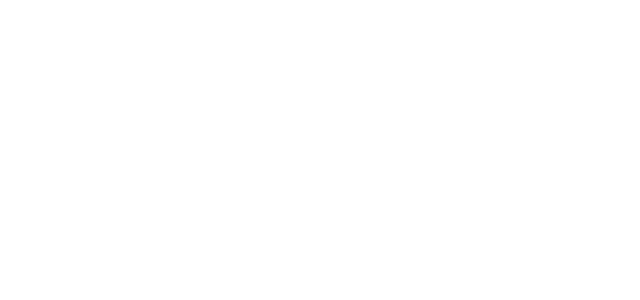
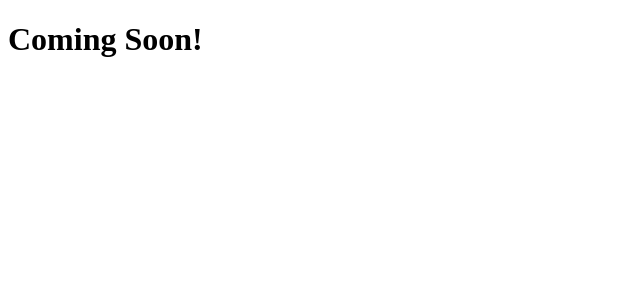
Before and after one commit to alexander-john/code-app, a React (Vite) app in the folder client/: page /topics/1/1/1 in a window 1280 px wide. Before the commit this address had no page. Shown: the top 300 px of the page, without its empty margins (0-640 px from the left). Built offline with nearby package versions, Linux system fonts and the light colour scheme.

Commit message:
feat: add ComingSoonPage component and update routing in App.jsx

```diff
--- a/client/src/App.jsx
+++ b/client/src/App.jsx
@@ -11,6 +11,7 @@
 import HomePage from './pages/HomePage';
 import SubtopicsPage from './pages/SubtopicsPage';
 import FeaturesPage from './pages/FeaturesPage';
+import ComingSoonPage from './pages/ComingSoonPage';
 
 function App() {
     return (
@@ -19,6 +20,7 @@
                 <Route path="/" element={<HomePage />} />
                 <Route path="/topics/:topicSlug" element={<SubtopicsPage />} />
                 <Route path="/topics/:topicSlug/:subtopicSlug" element={<FeaturesPage />} />
+                <Route path="/topics/:topicSlug/:subtopicSlug/:featureSlug" element={<ComingSoonPage />} />
             </Routes>
         </Router>
     );
--- /dev/null
+++ b/client/src/pages/ComingSoonPage.jsx
@@ -0,0 +1,10 @@
+function ComingSoonPage() {
+
+  return (
+    <div>
+      <h1>Coming Soon!</h1>
+    </div>
+  );
+}
+
+export default ComingSoonPage;
```
